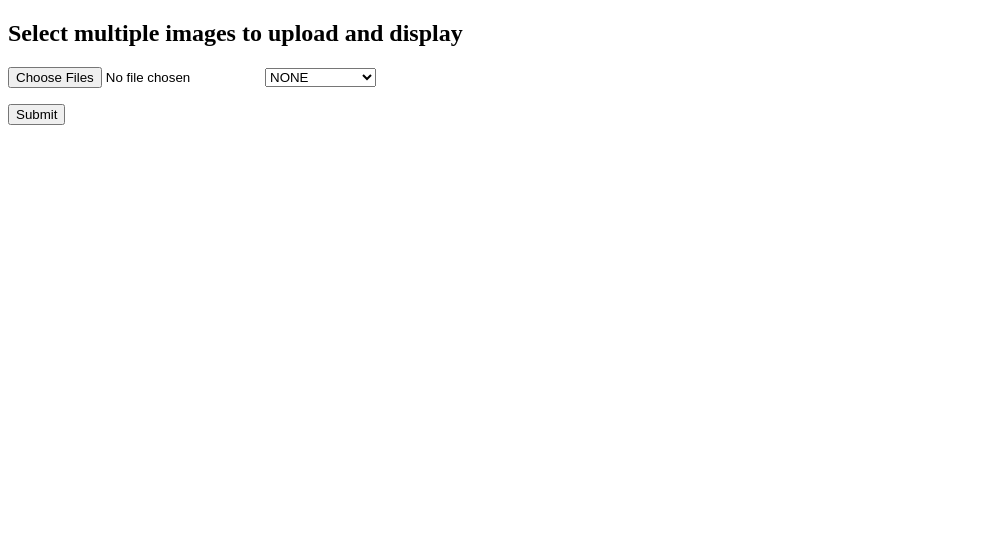
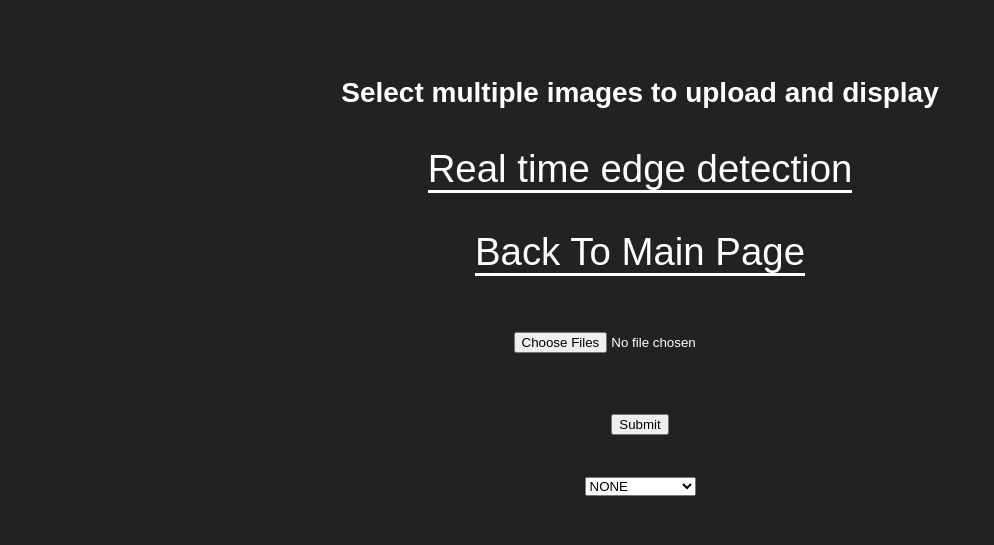
Before and after one commit to WujiZhu1999/Computer-Vision-Edge-Detection, a Flask app: page /upload/ in a window 1280 px wide. Shown: the top 545 px of the page, without its empty margins (0-994 px from the left). Run offline with Flask 2, Linux system fonts and the light colour scheme.

Commit message:
Format image link and background

```diff
--- a/web/app.py
+++ b/web/app.py
@@ -1,10 +1,10 @@
-from flask import Flask
+from flask import Flask, render_template
 import sys
 sys.path.append('./models/')
 UPLOAD_FOLDER = './uploads/'
 
 #--------------start flask app-------------------#
-app = Flask(__name__)
+app = Flask(__name__, template_folder = './templates', static_folder = './static')
 app.secret_key = "secret key"
 app.config['UPLOAD_FOLDER'] = UPLOAD_FOLDER
 
@@ -16,6 +16,11 @@ app.register_blueprint(image_blueprint, url_prefix='/upload')
 from camera import camera_blueprint
 app.register_blueprint(camera_blueprint, url_prefix='/camera')
 
+
+#main page
+@app.route('/')
+def index():
+	return render_template('index.html')
 #run the app
 if __name__ == '__main__':
     app.run(debug=True)
--- a/web/models/camera.py
+++ b/web/models/camera.py
@@ -57,4 +57,4 @@ def video_feed(index):
 @camera_blueprint.route('/')
 def index():
     """Video streaming home page."""
-    return render_template('index.html')
+    return render_template('camera.html')
--- a/web/static/hello.js
+++ /dev/null
@@ -1,3 +0,0 @@
-function sayHello() {
-   alert("Hello World")
-}
--- /dev/null
+++ b/web/static/index_css.css
@@ -0,0 +1,32 @@
+p {
+	text-align: center;
+	font-size: 3vw;
+	color: white;
+}
+
+body {
+    font-family: 'Raleway', sans-serif;
+    text-align:center;
+    background-color: #222;
+    font-size:14px;
+    padding:50px;
+}
+a:link, a:visited, a:active {
+    color: white;
+    text-decoration:none;
+}
+
+a{
+	border-bottom: 3px solid white;
+}
+
+img {
+  display: block;
+  margin-left: auto;
+  margin-right: auto;
+  width: 90%;
+}
+
+h1{
+	color: white;
+}
--- a/web/templates/upload.html
+++ b/web/templates/upload.html
@@ -1,6 +1,9 @@
 <!doctype html>
+<head>
+	<link rel="stylesheet" href="{{url_for('static', filename='index_css.css')}}">
+</head>
 <title>Python Flask Upload Multiple Images and Display them</title>
-<h2>Select multiple images to upload and display</h2>
+<h1>Select multiple images to upload and display</h1>
 <p>
 	{% with messages = get_flashed_messages() %}
 	  {% if messages %}
@@ -12,24 +15,28 @@
 	  {% endif %}
 	{% endwith %}
 </p>
+<p><a href="{{ url_for('camera.index') }}">Real time edge detection</a></p>
+<p><a href="{{ url_for('index') }}">Back To Main Page</a></p>
+
 
 <form method="post" action="/upload/" enctype="multipart/form-data">
-    <dl>
 		<p>
 			<input type="file" name="files[]" multiple="true" autocomplete="off" required>
-			<select name="filters" id="filters" onchange = "format_onchange()">
-				<option selected="selected" value="NONE">NONE</option>
-                <option value="CANNY">CANNY</option>
-                <option value="SOBEL_GRAY">SOBEL_GRAY</option>
-                <option value="SOBEL_RGB">SOBEL_RGB</option>
-            </select>
+
 		</p>
-    </dl>
     <p>
 		<input type="submit" value="Submit">
 	</p>
 </form>
 
+<form>
+	<select name="filters" id="filters" onchange = "format_onchange()">
+	<option selected="selected" value="NONE">NONE</option>
+    <option value="CANNY">CANNY</option>
+    <option value="SOBEL_GRAY">SOBEL_GRAY</option>
+    <option value="SOBEL_RGB">SOBEL_RGB</option>
+    </select>
+</form>
 {% if filenames %}
 	{% for filename in filenames %}
 		<div>
```
Also changed, not shown: web/templates/camera.html (added, +37 -0 lines), web/templates/index.html (+12 -27 lines).
